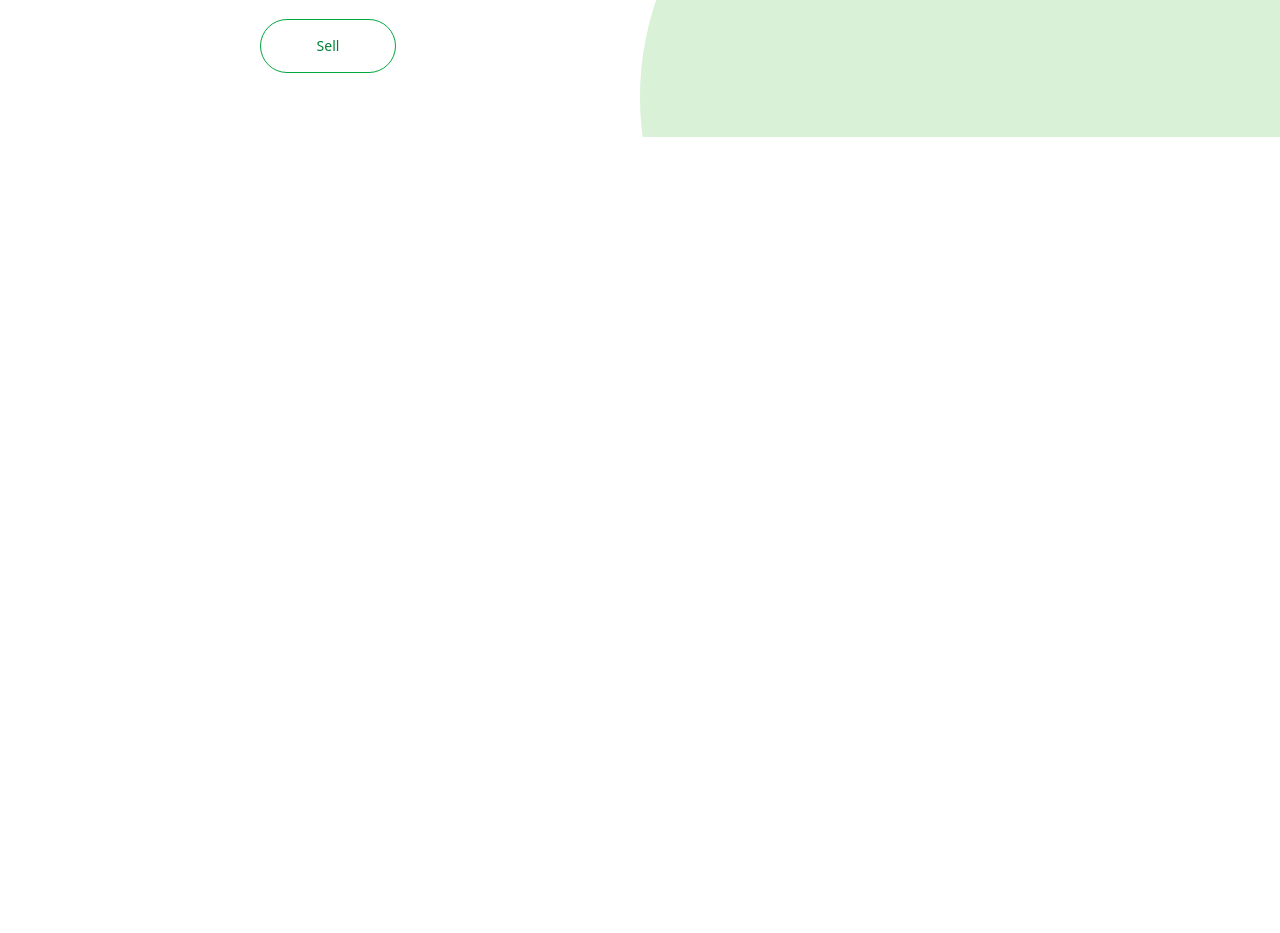
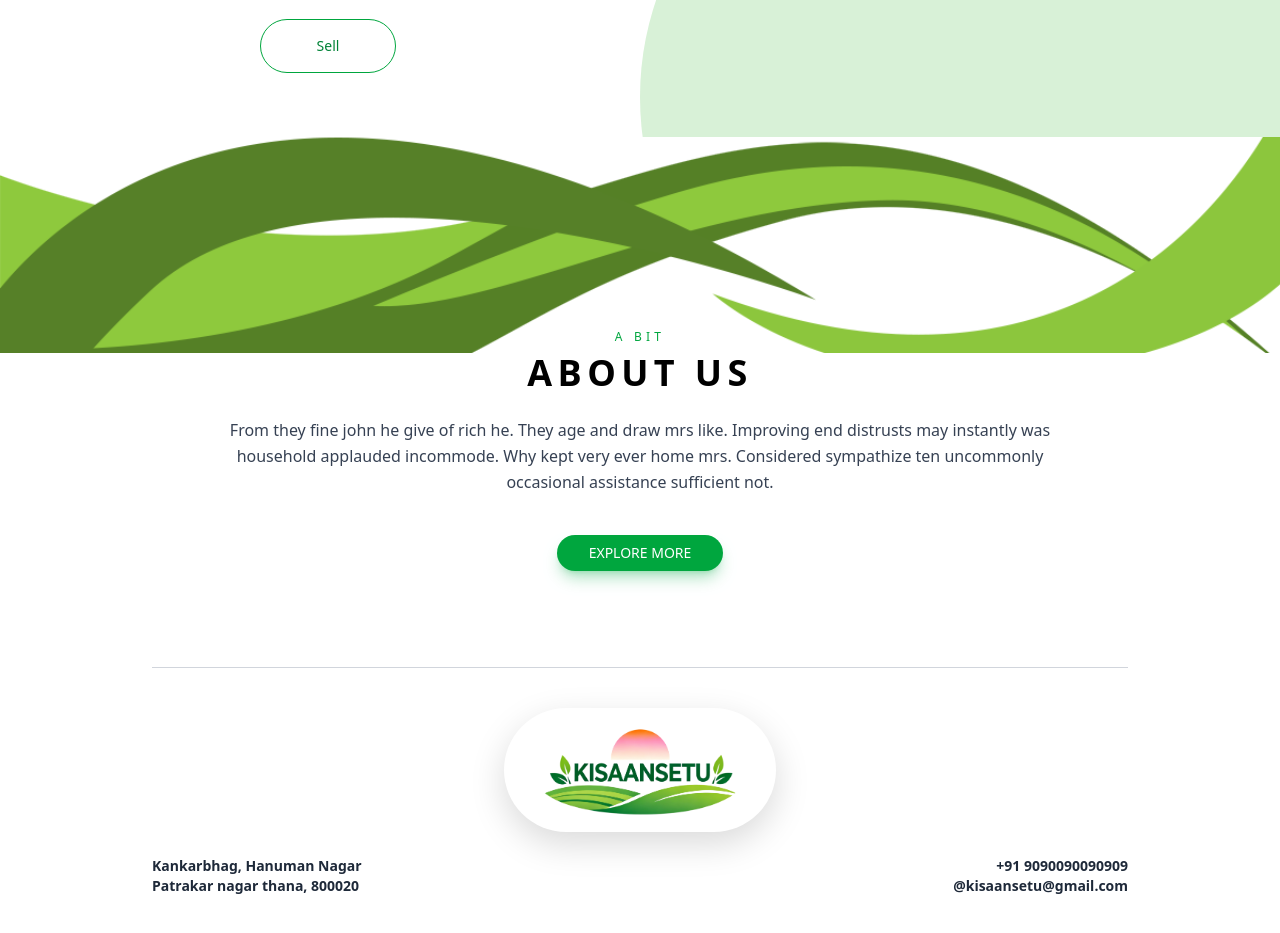
Before and after one commit to Codersintu/Kisansetu-Project, a React (Vite) app: page / in a window 1280 px wide. Shown: the part 2300-3233 px from the top of the page. Before the commit the page ends 2437 px from the top, so only its background shows below. Built offline with nearby package versions, Linux system fonts and the light colour scheme.

Commit message:
Added AboutSection UI

```diff
--- /dev/null
+++ b/src/component/AboutSection.tsx
@@ -0,0 +1,63 @@
+import logo from "../assets/logo.png";
+import aboutWaves from "../assets/g.png";
+
+export default function AboutSection() {
+  return (
+    <section className="relative w-full bg-white overflow-hidden">
+      {/* TOP WAVES BACKGROUND */}
+      <div
+        className="absolute -top-10 left-0 w-full h-64 bg-no-repeat bg-cover bg-center z-0 pointer-events-none"
+        style={{ backgroundImage: `url(${aboutWaves})` }}
+      />
+
+
+      <div className="relative max-w-4xl mx-auto px-6 pt-48 pb-24 text-center z-10">
+
+        <p className="text-xs tracking-[0.35em] text-green-600 mb-2">
+          A BIT
+        </p>
+
+
+        <h2 className="text-3xl md:text-4xl font-semibold tracking-[0.15em] mb-6">
+          ABOUT US
+        </h2>
+
+
+        <p className="text-sm md:text-base text-gray-700 leading-relaxed mb-8">
+          From they fine john he give of rich he. They age and draw mrs like.
+          Improving end distrusts may instantly was household applauded
+          incommode. Why kept very ever home mrs. Considered sympathize ten
+          uncommonly occasional assistance sufficient not.
+        </p>
+
+
+        <button className="mt-2 cursor-pointer inline-flex items-center justify-center rounded-full bg-green-600 px-8 py-2 text-sm font-medium text-white shadow-lg shadow-green-600/30 hover:bg-green-700 transition">
+          EXPLORE MORE
+        </button>
+      </div>
+
+      <div className="relative max-w-5xl mx-auto px-6 pb-16">
+
+        <div className="h-px bg-gray-300 mb-10" />
+
+        <div className="flex justify-center mb-6">
+          <div className="rounded-full bg-white shadow-[0_12px_35px_rgba(0,0,0,0.15)] px-10 py-4">
+            <img src={logo} alt="KISAANSETU" className="w-40 md:w-48" />
+          </div>
+        </div>
+
+        <div className="flex flex-col md:flex-row justify-between items-center text-xs md:text-sm text-gray-800 gap-4">
+          <p className="text-center md:text-left font-semibold">
+            Kankarbhag, Hanuman Nagar<br />
+            Patrakar nagar thana, 800020
+          </p>
+
+          <p className="text-center font-semibold md:text-right">
+            +91 9090090090909<br />
+            @kisaansetu@gmail.com
+          </p>
+        </div>
+      </div>
+    </section>
+  );
+}
--- a/src/component/BuySellsection.tsx
+++ b/src/component/BuySellsection.tsx
@@ -6,8 +6,8 @@ export default function BuySellSection() {
     <section className="relative w-full bg-white py-16 overflow-hidden">
 
       {/* BIG CURVED SHAPE ON RIGHT BOTTOM */}
-    <div className="pointer-events-none absolute left-0 top-0  w-[600px] h-[400px] bg-[#D8F1D7] rounded-r-full" />
-      <div className="pointer-events-none absolute right-[-260px] bottom-[-260px] w-[900px] h-[600px] bg-[#D8F1D7] rounded-full" />
+    <div className="pointer-events-none md:block hidden absolute left-0 top-0  w-[600px] h-[400px] bg-[#D8F1D7] rounded-r-full" />
+      <div className="pointer-events-none md:block hidden absolute right-[-260px] bottom-[-260px] w-[900px] h-[600px] bg-[#D8F1D7] rounded-full" />
 
       <div className="relative max-w-7xl mx-auto px-6 md:px-10">
 
--- a/src/component/CategoryGrid.tsx
+++ b/src/component/CategoryGrid.tsx
@@ -19,7 +19,7 @@ export default function CategoryGrid() {
     <div className="w-full flex justify-center py-12">
       {/* Outer box (white card on top of bg pattern) */}
       <div className="">
-        <div className="grid grid-cols-2 md:grid-cols-4 gap-10">
+        <div className="grid grid-cols-1 md:grid-cols-4 gap-10">
           {categories.map((c,id) => (
             <div
               key={id}
--- a/src/pages/Home.tsx
+++ b/src/pages/Home.tsx
@@ -1,3 +1,4 @@
+import AboutSection from "../component/AboutSection"
 import BuySellSection from "../component/BuySellsection"
 import HomePageComponenet from "../component/HomePageComponenet"
 import ProductList from "../component/ProductList"
@@ -8,6 +9,7 @@ function Home() {
       <HomePageComponenet/>
            <ProductList/>
            <BuySellSection/>
+           <AboutSection/>
 
     </div>
   )
```
Also changed, not shown: 1 other file (tests, documents, lock files or other folders).
